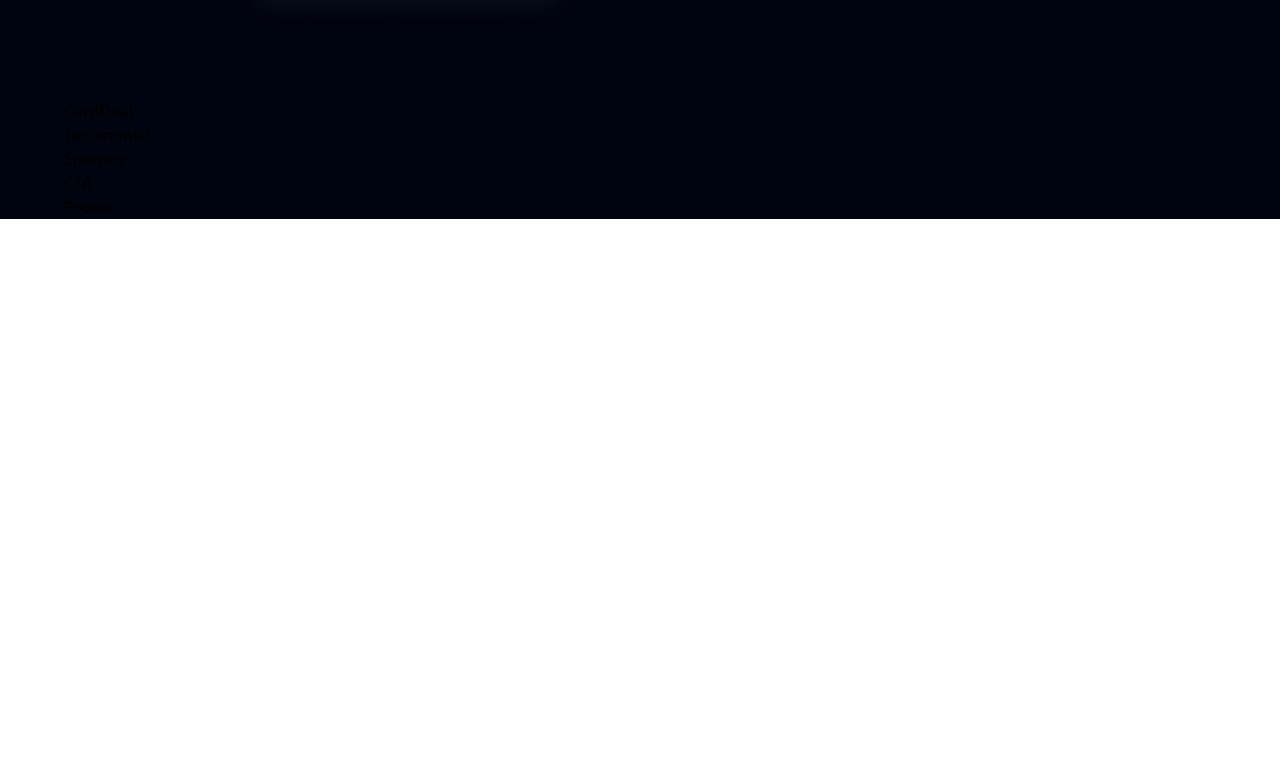
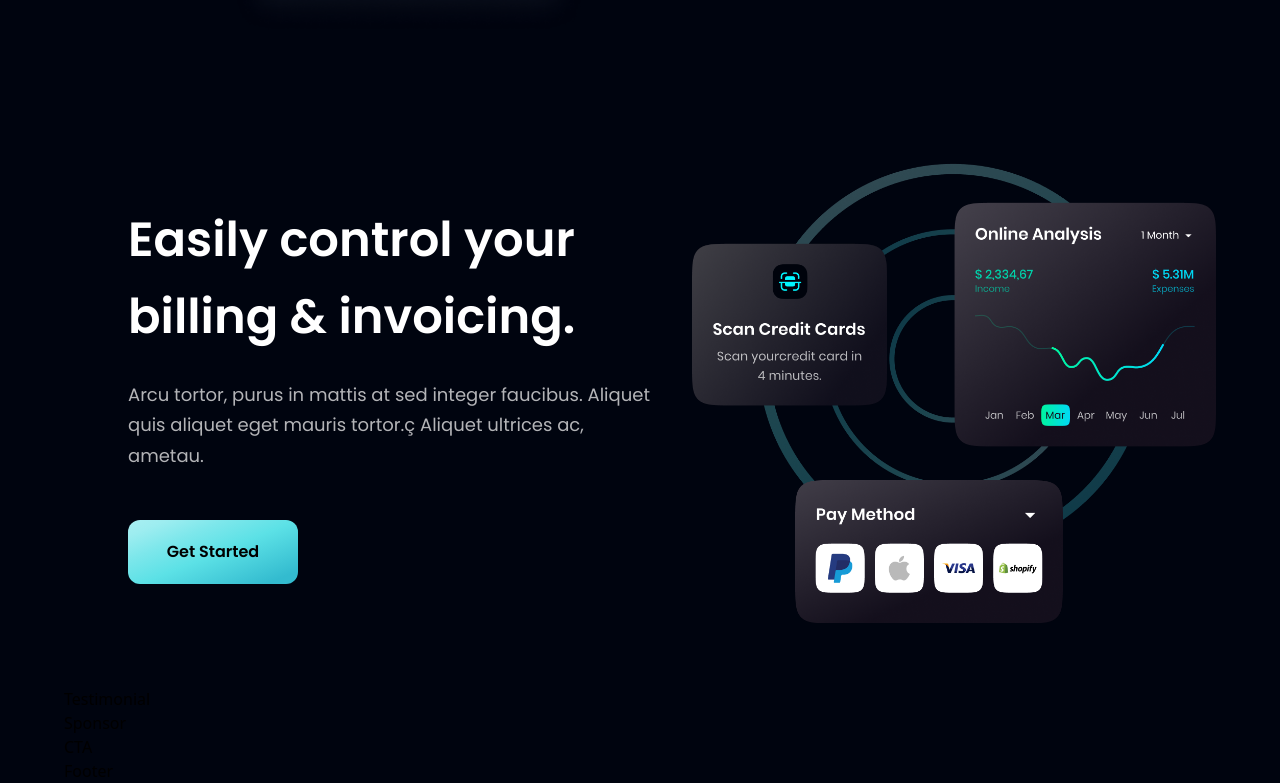
Before and after one commit to AchmadAkif/HooBank, a React (Vite) app: page / in a window 1280 px wide. Shown: the part 2171-2954 px from the top of the page. Before the commit the page ends 2390 px from the top, so only its background shows below. Built offline with nearby package versions, Linux system fonts and the light colour scheme.

Commit message:
added CardDeal section

```diff
--- a/src/components/CardDeal.jsx
+++ b/src/components/CardDeal.jsx
@@ -1,8 +1,21 @@
 import React from 'react'
+import style, {layout} from '../style'
+import {card} from '../assets/index'
+import Button from './Button'
 
 const CardDeal = () => {
   return (
-    <div>CardDeal</div>
+    <section className={layout.sectionReverse}>
+    <div className={`${layout.sectionImg} flex-col`}>
+      <img src={card} className='w-[600px]'/>
+    </div>
+
+    <div className={`${layout.sectionInfo} sm:ml-16 ml-0`}>
+      <h2 className={`${style.heading2} mb-[24px]`}>Easily control your <br className='sm:block hidden'/>billing & invoicing.</h2>
+      <p className={`${style.paragraph} mb-[48px]`}>Arcu tortor, purus in mattis at sed integer faucibus. Aliquet quis aliquet eget mauris tortor.ç Aliquet ultrices ac, ametau.</p>
+      <Button />
+    </div>
+  </section>
   )
 }
 
```
